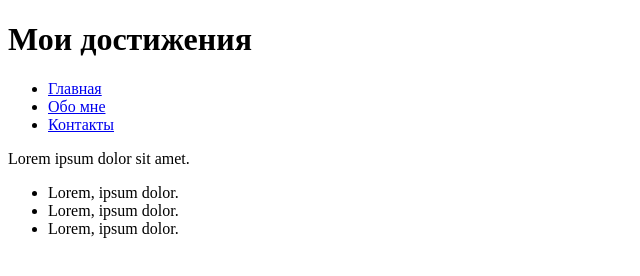
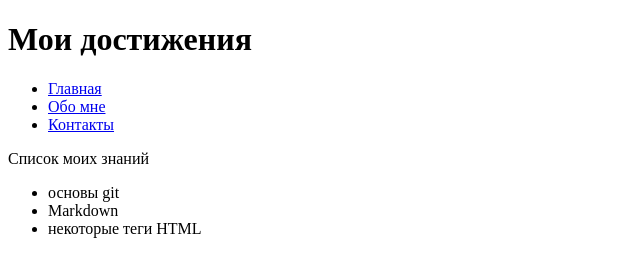
Before and after one commit to DivideEtImperas/my_website, a plain HTML site: page services.html in a window 1280 px wide. Shown: the whole page, without its empty margins (0-640 px from the left). Drawn offline with Linux system fonts and the light colour scheme.

Commit message:
update services.html

```diff
--- a/services.html
+++ b/services.html
@@ -16,11 +16,11 @@
         <li><a href="contacts.html">Контакты</a></li>
     </ul>
     </p>
-    <p>Lorem ipsum dolor sit amet.</p>
+    <p>Список моих знаний</p>
     <ul>
-        <li>Lorem, ipsum dolor.</li>
-        <li>Lorem, ipsum dolor.</li>
-        <li>Lorem, ipsum dolor.</li>
+        <li>основы git</li>
+        <li>Markdown</li>
+        <li>некоторые теги HTML</li>
     </ul>
 </body>
 
```
